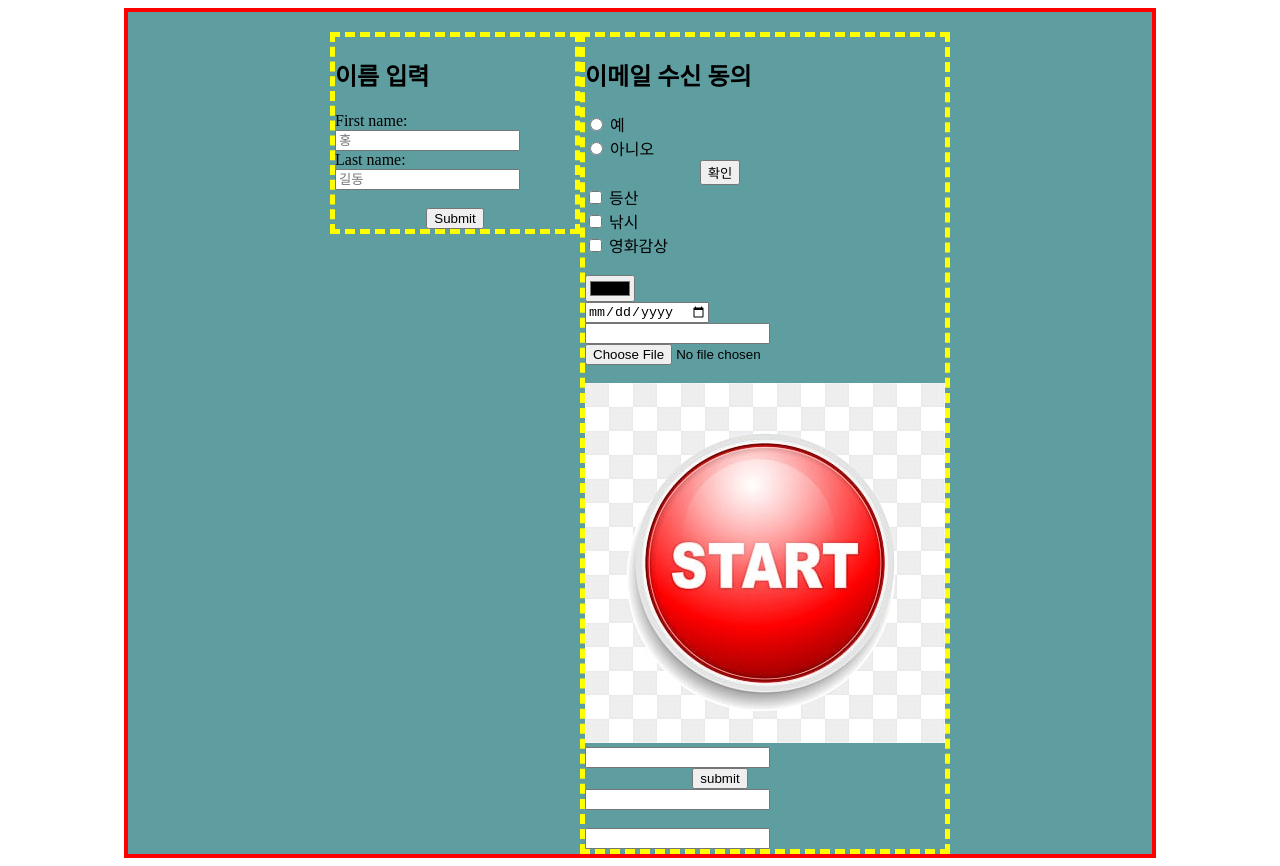
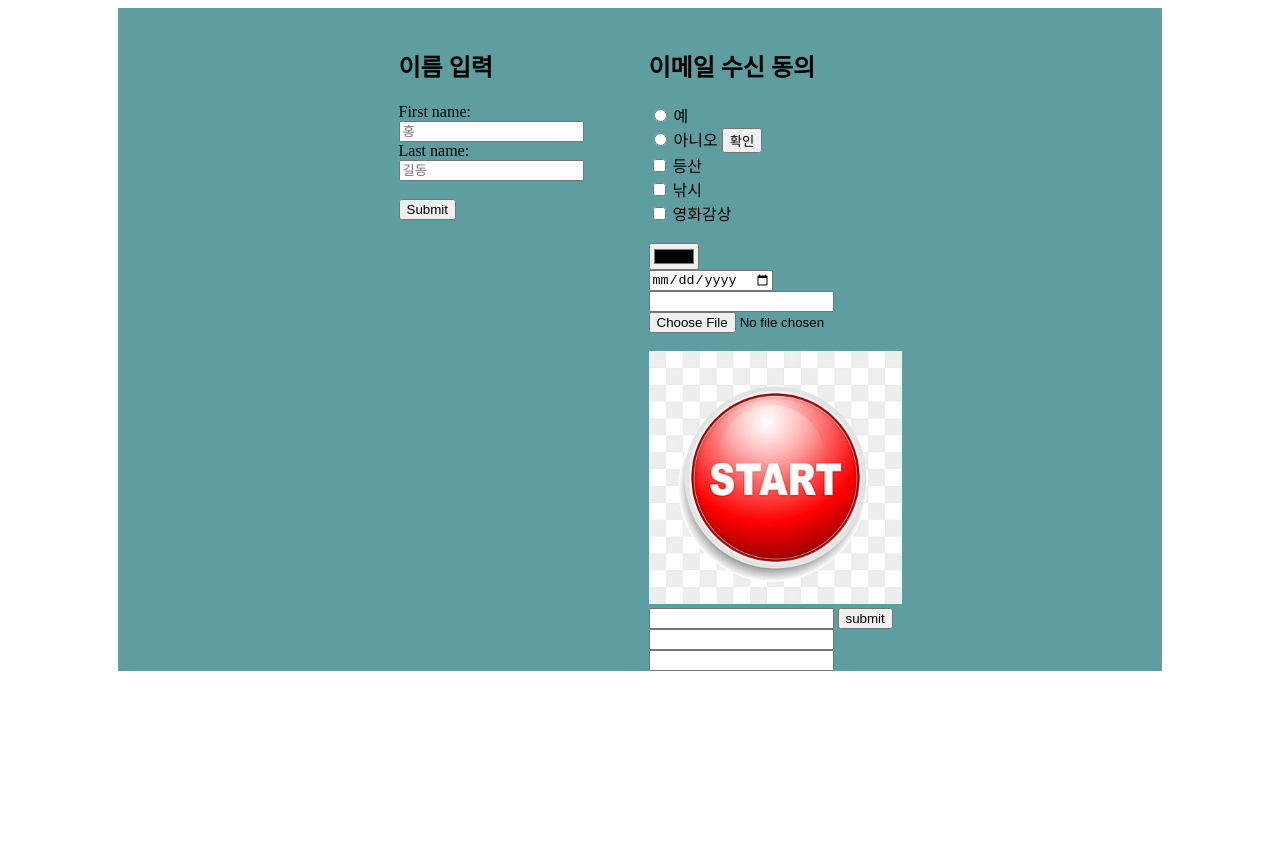
Before and after one commit to eunjiuekim/html_study, a plain HTML site: page index.html in a window 1280 px wide. After the commit the page ends 800 px from the top, so only its background shows below. Drawn offline with Linux system fonts and the light colour scheme.

Commit message:
Add files via upload

```diff
--- a/index.html
+++ b/index.html
@@ -16,10 +16,10 @@
             margin: auto;
             /* margin-top: 15vh; */
             background: cadetblue;
-            border: 4px solid red;
             justify-content: center;
             align-items: flex-start;
             padding-top: 20px;
+            padding-left: 20px;
         }
 
         #layout:hover {
@@ -28,7 +28,6 @@
 
         #layout1,
         main {
-            border: 5px dashed yellow;
             flex-basis: 250px;
             box-sizing: border-box;
         }
@@ -37,18 +36,21 @@
             max-width: 270px;
         }
 
-        form [type="submit"] {
+        form[type="submit"] {
             margin: auto;
             display: block;
         }
 
-        footer {
-            border: 10px solid blue;
+        input[type="image"] {
+            max-width: 100%;
+        }
+
+        /* footer {
             background: gold;
             height: 300px;
             padding: 50px;
             width: 500px;
-        }
+        } */
 
         @media (max-width: 500px) {
             #layout {
@@ -108,7 +110,7 @@
                 <input type="search" id="gsearch" name="gsearch">
                 <input type="submit" value="Submit">
             </form> -->
-            <input type="tel"><br><br>
+            <input type="tel"><br>
             <input type="search">
         </main>
     </div>
```
